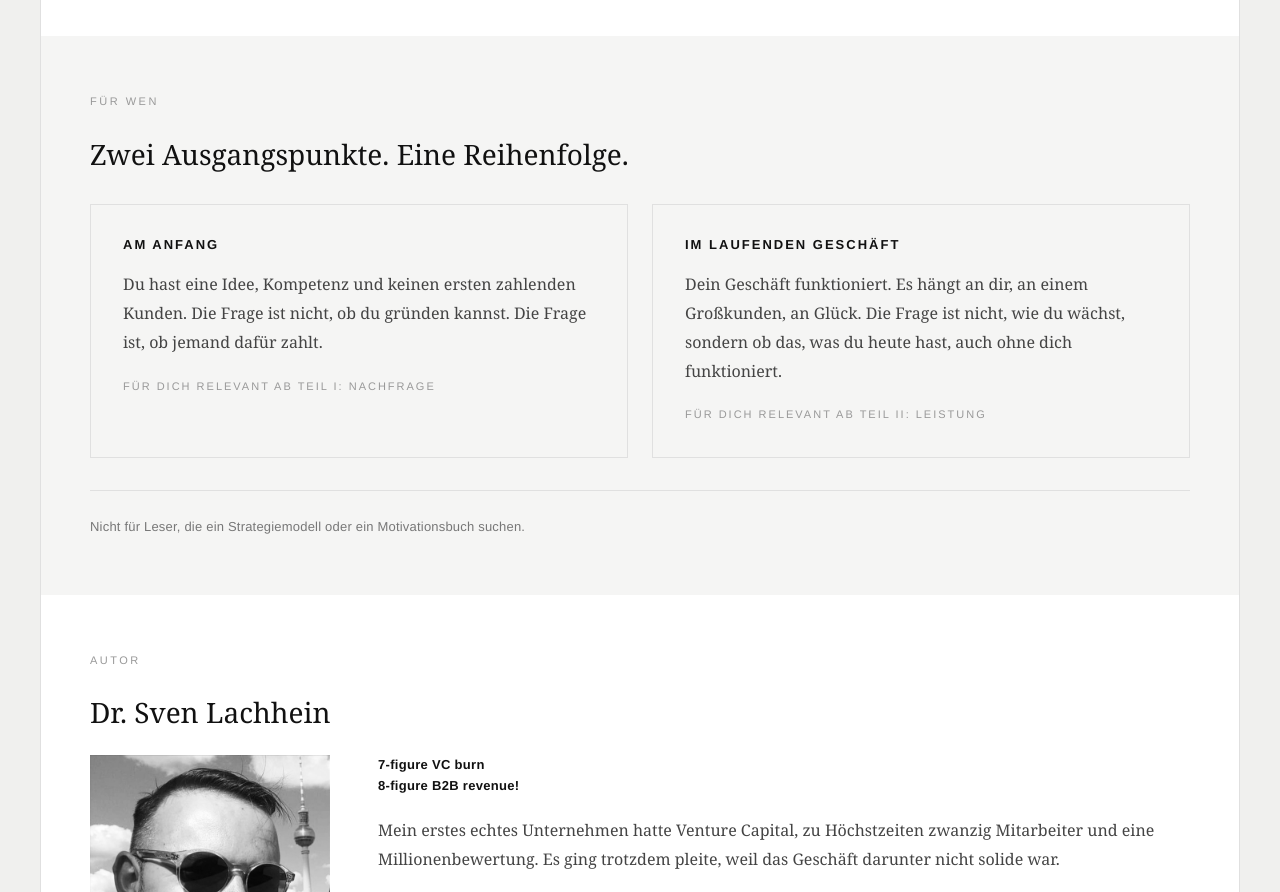
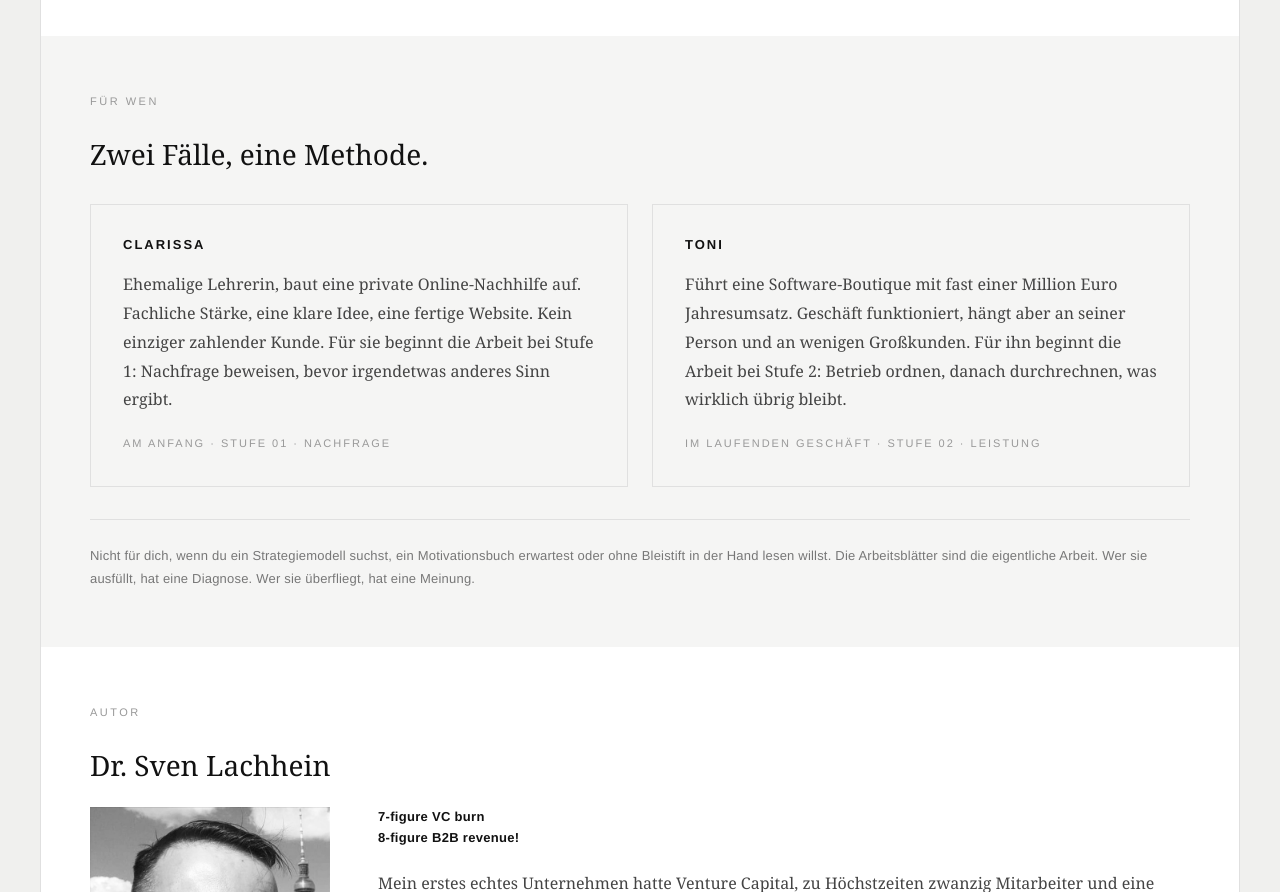
Before and after one commit to svenlachhein/no-proof-no-business, a Next.js app: page / in a window 1280 px wide. Shown: the part 1780-2672 px from the top of the page. Built offline with nearby package versions, Linux system fonts and the light colour scheme.

Commit message:
feat(for-whom): Clarissa und Toni als zwei Pruefffaelle

```diff
--- a/components/ForWhom.tsx
+++ b/components/ForWhom.tsx
@@ -2,34 +2,26 @@ export default function ForWhom() {
   return (
     <section id="fuer-wen" className="section section-alt">
       <div className="section-inner">
-        <span className="section-label">Für wen</span>
-        <h2>Zwei Ausgangspunkte. Eine Reihenfolge.</h2>
-
+        <p className="section-label">Für wen</p>
+        <h2>Zwei Fälle, eine Methode.</h2>
         <div className="card-grid cols-2">
           <article className="card">
-            <h3>Am Anfang</h3>
+            <h3>Clarissa</h3>
             <p>
-              Du hast eine Idee, Kompetenz und keinen ersten zahlenden Kunden.
-              Die Frage ist nicht, ob du gründen kannst. Die Frage ist, ob
-              jemand dafür zahlt.
+              Ehemalige Lehrerin, baut eine private Online-Nachhilfe auf. Fachliche Stärke, eine klare Idee, eine fertige Website. Kein einziger zahlender Kunde. Für sie beginnt die Arbeit bei Stufe 1: Nachfrage beweisen, bevor irgendetwas anderes Sinn ergibt.
             </p>
-            <div className="card-meta">Für dich relevant ab Teil I: Nachfrage</div>
+            <div className="card-meta">Am Anfang · Stufe 01 · Nachfrage</div>
           </article>
-
           <article className="card">
-            <h3>Im laufenden Geschäft</h3>
+            <h3>Toni</h3>
             <p>
-              Dein Geschäft funktioniert. Es hängt an dir, an einem Großkunden,
-              an Glück. Die Frage ist nicht, wie du wächst, sondern ob das, was
-              du heute hast, auch ohne dich funktioniert.
+              Führt eine Software-Boutique mit fast einer Million Euro Jahresumsatz. Geschäft funktioniert, hängt aber an seiner Person und an wenigen Großkunden. Für ihn beginnt die Arbeit bei Stufe 2: Betrieb ordnen, danach durchrechnen, was wirklich übrig bleibt.
             </p>
-            <div className="card-meta">Für dich relevant ab Teil II: Leistung</div>
+            <div className="card-meta">Im laufenden Geschäft · Stufe 02 · Leistung</div>
           </article>
         </div>
-
         <p className="for-whom-exclude">
-          Nicht für Leser, die ein Strategiemodell oder ein Motivationsbuch
-          suchen.
+          Nicht für dich, wenn du ein Strategiemodell suchst, ein Motivationsbuch erwartest oder ohne Bleistift in der Hand lesen willst. Die Arbeitsblätter sind die eigentliche Arbeit. Wer sie ausfüllt, hat eine Diagnose. Wer sie überfliegt, hat eine Meinung.
         </p>
       </div>
     </section>
```
